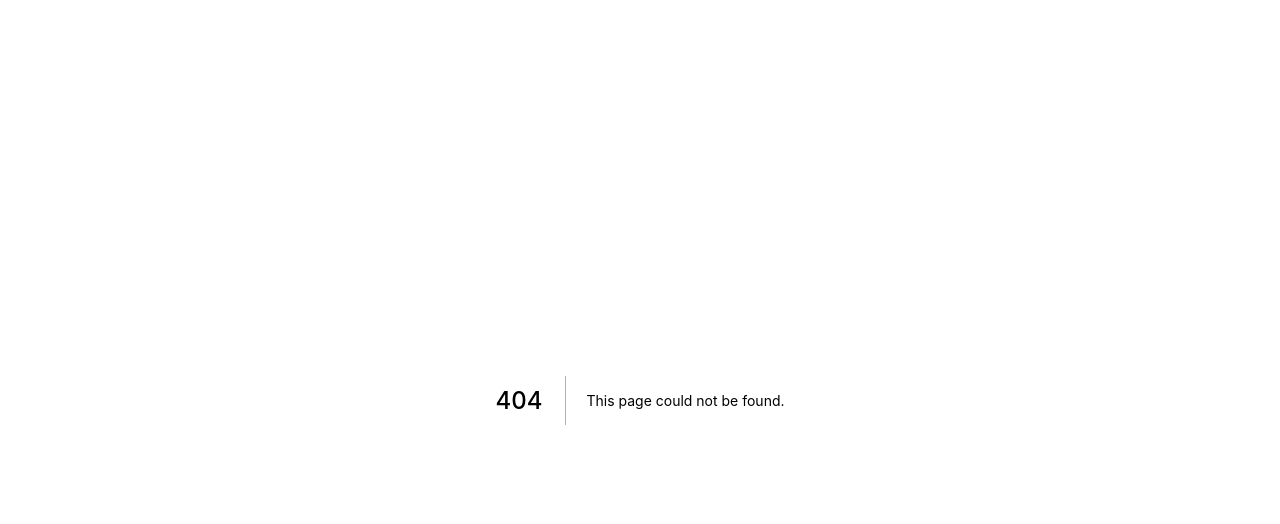
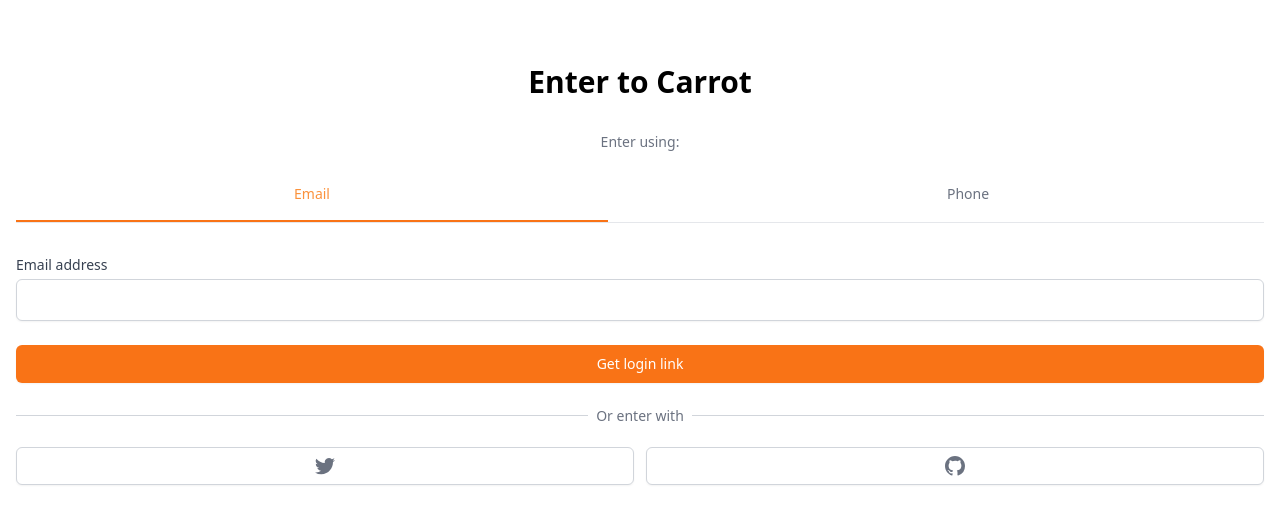
Before and after one commit to redips86/nomad-carrotmarket, a Next.js app: page /enter in a window 1280 px wide. Before the commit this address had no page. Shown: the top 524 px of the page. Built offline with nearby package versions, Linux system fonts and the light colour scheme.

Commit message:
[5.2] auth fin

```diff
--- /dev/null
+++ b/pages/enter.tsx
@@ -0,0 +1,112 @@
+import {useState} from "react";
+
+function cls(...classnames: string[]) {
+    return classnames.join(" ");
+}
+
+export default function Enter() {
+    const [method, setMethod] = useState<"email" | "phone">("email");
+    const onEmailClick = () => setMethod("email");
+    const onPhoneClick = () => setMethod("phone");
+    return (
+        <div className={"mt-16 px-4"}>
+            <h3 className={"text-3xl font-bold text-center"}>Enter to Carrot</h3>
+            <div className={"mt-8"}>
+                <div className={"flex flex-col items-center justify-center"}>
+                    <h5 className={"text-sm text-gray-500 font-medium"}>Enter using:</h5>
+                    <div className={"grid border-b w-full grid-cols-2 gap-16 mt-8"}>
+                        <button
+                            className={cls(
+                                "pb-4 font-medium text-sm border-b-2",
+                                method === "email"
+                                    ? " border-orange-500 text-orange-400"
+                                    : "border-transparent hover:text-gray-400 text-gray-500"
+                            )}
+                            onClick={onEmailClick}
+                        >
+                            Email
+                        </button>
+                        <button
+                            className={cls(
+                                "pb-4 font-medium text-sm border-b-2",
+                                method === "phone"
+                                    ? " border-orange-500 text-orange-400"
+                                    : "border-transparent hover:text-gray-400 text-gray-500"
+                            )}
+                            onClick={onPhoneClick}
+                        >
+                            Phone
+                        </button>
+                    </div>
+                </div>
+                <form className={"flex flex-col mt-8"}>
+                    <label className={"text-sm font-medium text-gray-700"}>
+                        {method === "email" ? "Email address" : null}
+                        {method === "phone" ? "Phone number" : null}
+                    </label>
+                    <div className={"mt-1"}>
+                        {method === "email" ? <input type="email"
+                                                     className="appearance-none w-full px-3 py-2 border border-gray-300
+                                                     rounded-md shadow-sm placeholder-gray-400
+                                                     focus:outline-none focus:ring-orange-500 focus:border-orange-500"
+                                                     required/> : null}
+                        {method === "phone" ? (
+                            <div className="flex rounded-md shadow-sm">
+                                <span
+                                    className={"flex items-center justify-center px-3 rounded-l-md border border-r-0 border-gray-300 bg-gray-50 text-gray-500 select-none text-sm"}>+82</span>
+                                <input className="appearance-none w-full px-3 py-2 border border-gray-300
+                                                     rounded-md rounded-l-none shadow-sm placeholder-gray-400
+                                                     focus:outline-none focus:ring-orange-500 focus:border-orange-500"
+                                       type="number" required/>
+                            </div>
+                        ) : null}
+                    </div>
+                    <button className="mt-6 bg-orange-500 hover:bg-orange-600
+                    text-white py-2 px-4 border border-transparent
+                    rounded-md shadow-sm text-sm font-medium
+                    focus:ring-2 focus:ring-offset-2 focus:ring-orange-500 focus:outline-none">
+                        {method === "email" ? "Get login link" : null}
+                        {method === "phone" ? "Get one-time password" : null}
+                    </button>
+                </form>
+                <div className={"mt-8"}>
+                    <div className={"relative"}>
+                        <div className={"absolute w-full border-t border-gray-300"}/>
+                        <div className={"relative -top-3 text-center"}>
+                            <span className={"bg-white px-2 text-sm text-gray-500"}>Or enter with</span>
+                        </div>
+                    </div>
+                    <div className={"grid grid-cols-2 gap-3 mt-2"}>
+                        <button
+                            className={"flex justify-center items-center py-2 px-4 border border-gray-300 rounded-md shadow-sm bg-white text-sm font-medium text-gray-500 hover:bg-gray-50"}>
+                            <svg
+                                className="w-5 h-5"
+                                aria-hidden="true"
+                                fill="currentColor"
+                                viewBox="0 0 20 20"
+                            >
+                                <path
+                                    d="M6.29 18.251c7.547 0 11.675-6.253 11.675-11.675 0-.178 0-.355-.012-.53A8.348 8.348 0 0020 3.92a8.19 8.19 0 01-2.357.646 4.118 4.118 0 001.804-2.27 8.224 8.224 0 01-2.605.996 4.107 4.107 0 00-6.993 3.743 11.65 11.65 0 01-8.457-4.287 4.106 4.106 0 001.27 5.477A4.073 4.073 0 01.8 7.713v.052a4.105 4.105 0 003.292 4.022 4.095 4.095 0 01-1.853.07 4.108 4.108 0 003.834 2.85A8.233 8.233 0 010 16.407a11.616 11.616 0 006.29 1.84"/>
+                            </svg>
+                        </button>
+                        <button
+                            className={"flex justify-center items-center py-2 px-4 border border-gray-300 rounded-md shadow-sm bg-white text-sm font-medium text-gray-500 hover:bg-gray-50"}>
+                            <svg
+                                className="w-5 h-5"
+                                aria-hidden="true"
+                                fill="currentColor"
+                                viewBox="0 0 20 20"
+                            >
+                                <path
+                                    fillRule="evenodd"
+                                    d="M10 0C4.477 0 0 4.484 0 10.017c0 4.425 2.865 8.18 6.839 9.504.5.092.682-.217.682-.483 0-.237-.008-.868-.013-1.703-2.782.605-3.369-1.343-3.369-1.343-.454-1.158-1.11-1.466-1.11-1.466-.908-.62.069-.608.069-.608 1.003.07 1.531 1.032 1.531 1.032.892 1.53 2.341 1.088 2.91.832.092-.647.35-1.088.636-1.338-2.22-.253-4.555-1.113-4.555-4.951 0-1.093.39-1.988 1.029-2.688-.103-.253-.446-1.272.098-2.65 0 0 .84-.27 2.75 1.026A9.564 9.564 0 0110 4.844c.85.004 1.705.115 2.504.337 1.909-1.296 2.747-1.027 2.747-1.027.546 1.379.203 2.398.1 2.651.64.7 1.028 1.595 1.028 2.688 0 3.848-2.339 4.695-4.566 4.942.359.31.678.921.678 1.856 0 1.338-.012 2.419-.012 2.747 0 .268.18.58.688.482A10.019 10.019 0 0020 10.017C20 4.484 15.522 0 10 0z"
+                                    clipRule="evenodd"
+                                />
+                            </svg>
+                        </button>
+                    </div>
+                </div>
+            </div>
+        </div>
+    );
+}
--- a/tailwind.config.js
+++ b/tailwind.config.js
@@ -7,5 +7,5 @@ module.exports = {
         extend: {},
     },
     darkMode: "media", // class -> 수동 설정 모드
-    plugins: [],
+    plugins: [require("@tailwindcss/forms")],
 }
```
